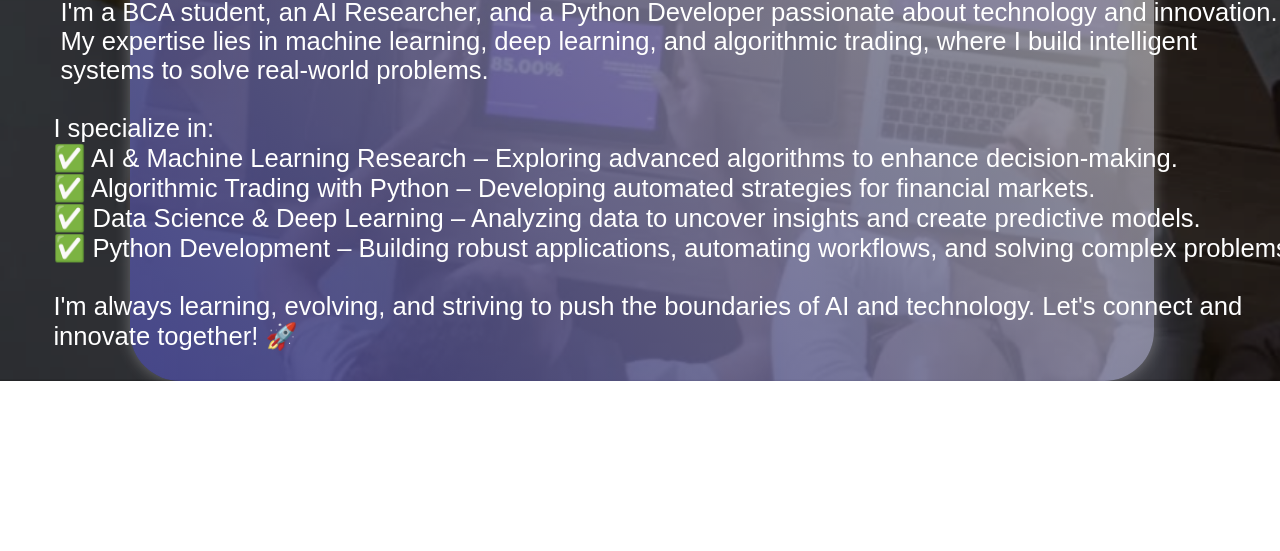
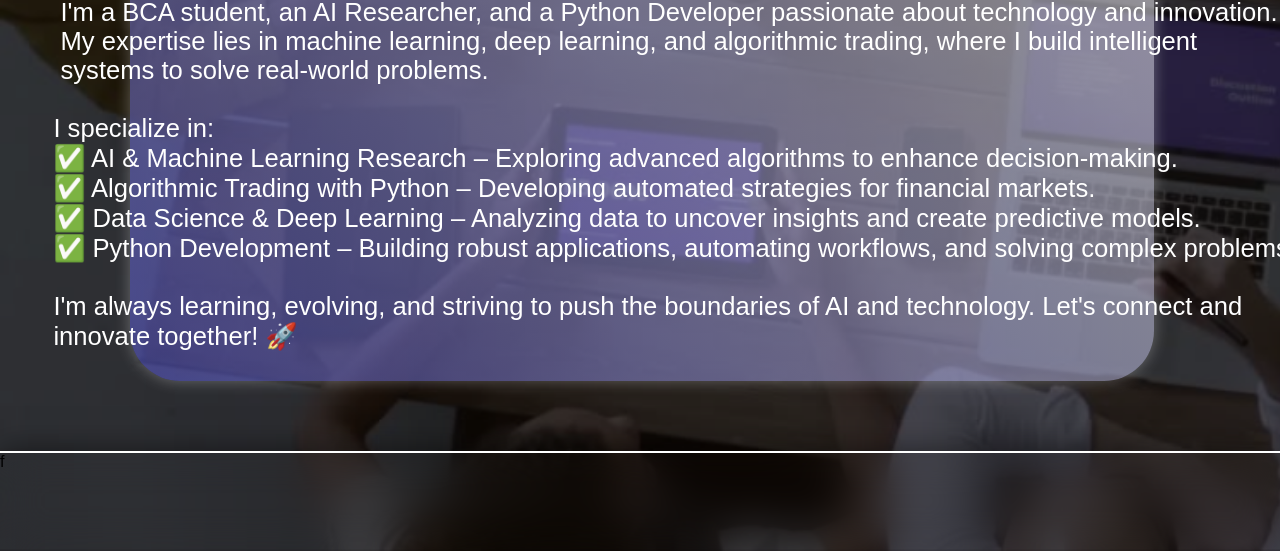
Before and after one commit to sumitkumar1233edeedad/digital-space, a plain HTML site: page project/static/homepage/home.html in a window 1280 px wide. Shown: the part 761-1312 px from the top of the page. Before the commit the page ends 1142 px from the top, so only its background shows below. Drawn offline with Linux system fonts and the light colour scheme.

Commit message:
add footer

```diff
--- a/project/static/homepage/home.css
+++ b/project/static/homepage/home.css
@@ -205,3 +205,16 @@ body{
     background-color: #fff;
     color:#4e6576;
 }
+
+.endtext{
+    display: flex;
+    height: 100px;
+    width: 100%;
+    backdrop-filter:blur(20px);
+    margin-top: 70px;
+    box-shadow: 0 0 30px rgba(0, 0, 0, .5);
+    transition: height .2s ease;
+    visibility: visible;
+    opacity: 1;
+    border-top:2px solid #fff;
+}
--- a/project/static/homepage/home.html
+++ b/project/static/homepage/home.html
@@ -47,7 +47,7 @@
     </div>
     <footer class="endtext">
         <div class="footercontent">
-
+            f
         </div>
     </footer>
 </body>
```
Also changed, not shown: 1 other file.
